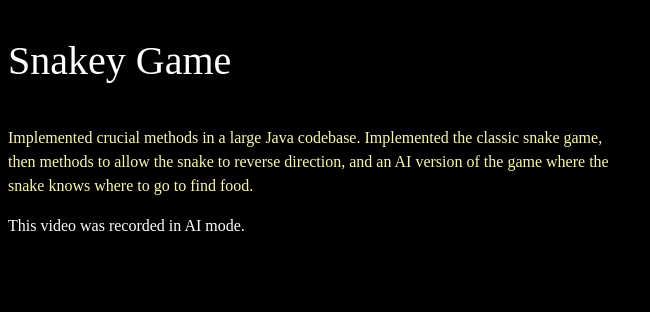
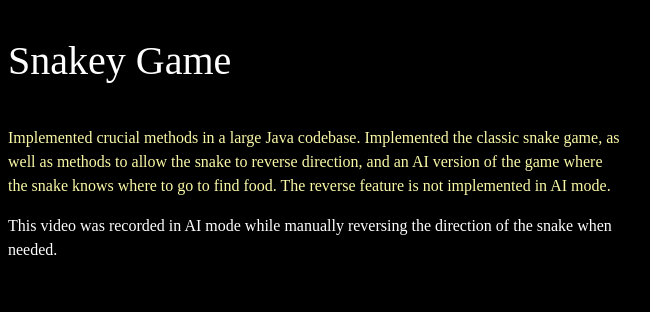
Before and after one commit to xingdanwang/xingdanwang.github.io, a plain HTML site: page index.html in a window 1280 px wide. Shown: the part 1440-1752 px from the top of the page, 0-650 px from the left. Drawn offline with nearby package versions, Linux system fonts and the light colour scheme; grey boxes are pictures that could not be loaded; a web font is replaced by a local one.

Commit message:
new commit

```diff
--- a/index.html
+++ b/index.html
@@ -127,10 +127,10 @@
       <div class="row">
         <div class="col-md-6 mb-sm-3">
           <p id="brief">
-            Implemented crucial methods in a large Java codebase. Implemented the classic snake game, then methods to allow the snake to reverse direction, and an AI version of the game where the snake knows where to go to find food.
+            Implemented crucial methods in a large Java codebase. Implemented the classic snake game, as well as methods to allow the snake to reverse direction, and an AI version of the game where the snake knows where to go to find food. The reverse feature is not implemented in AI mode.
           </p>
           <p>
-            This video was recorded in AI mode.
+            This video was recorded in AI mode while manually reversing the direction of the snake when needed.
           </p>
         </div>
 
```
Also changed, not shown: 1 other file.
